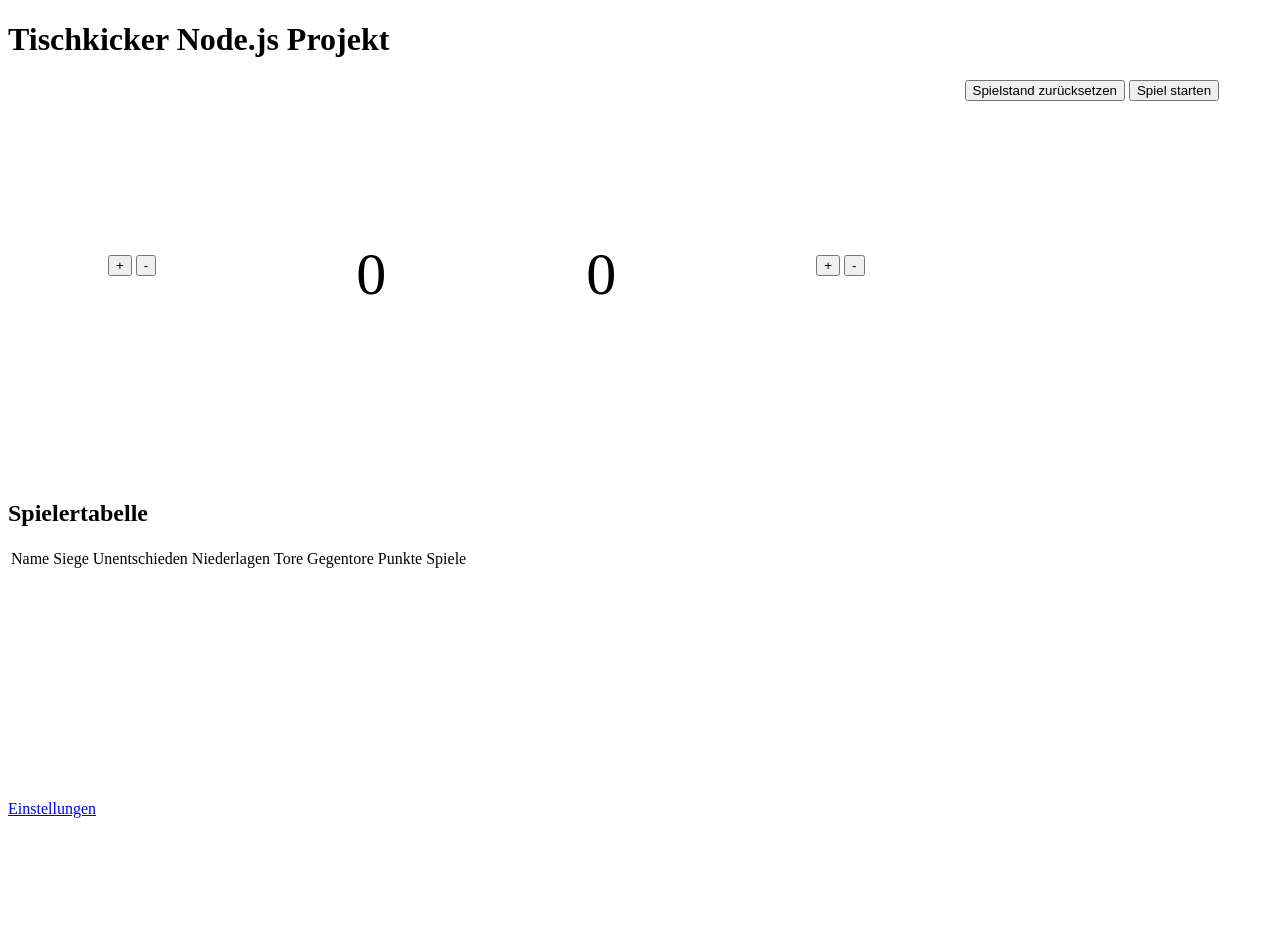
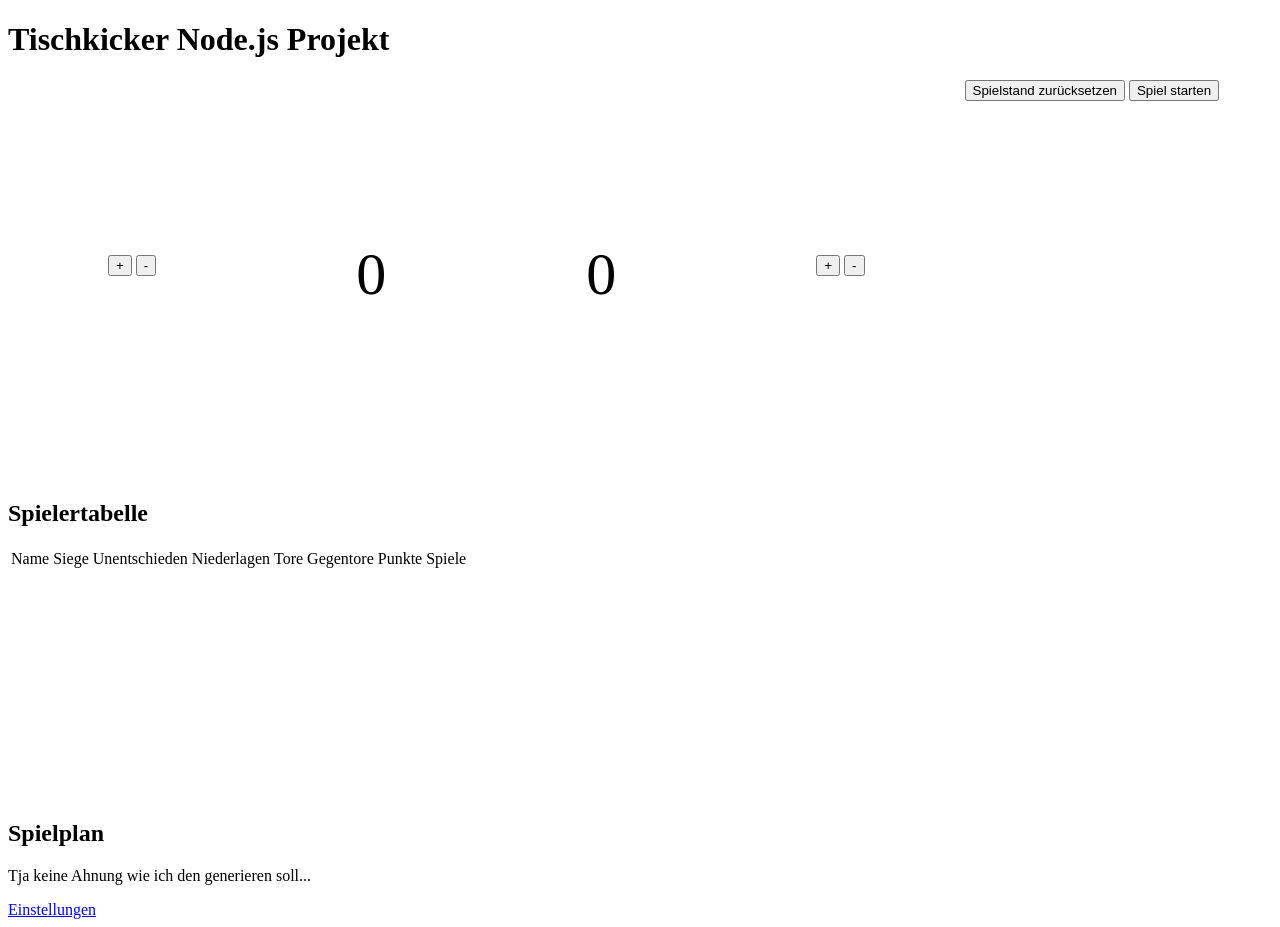
Before and after one commit to sgeweiler/nodejs-kicker, a website: page index.html in a window 1280 px wide. Before the commit the page ends 826 px from the top, so only its background shows below. Drawn offline with nearby package versions, Linux system fonts and the light colour scheme; no server answers.

Commit message:
Added todos for Wednesday

```diff
--- a/index.html
+++ b/index.html
@@ -62,6 +62,10 @@
       </template>
     </table>
   </div>
+  <div>
+    <h2>Spielplan</h2>
+    <p>Tja keine Ahnung wie ich den generieren soll...</p>
+  </div>
 </div>
 </body>
 
@@ -89,6 +93,7 @@
     })
 
     socket.on('startGame', function (data) {
+      /* Todo: Countdown 3 Seconds evtl. Alert?*/
       whistle.play();
     });
 
@@ -121,7 +126,7 @@
 
       let playerDataTable = document.getElementById('playerFullEntries');
       let template = document.querySelector('#playerFullEntries');
-      for (const value of Object.entries(values)){
+      for (const value of Object.entries(values)) {
         template.content.querySelector('.playerName').innerText = value[1].name;
         template.content.querySelector('.playerWins').innerText = value[1].wins;
         template.content.querySelector('.playerDraws').innerText = value[1].draws;
--- a/index.js
+++ b/index.js
@@ -11,6 +11,11 @@ let goalCountTwo = 0;
 let gameIsRunning = false;
 
 const { exec } = require('child_process')
+
+/*
+* todo: -Mode 1vs1. gameIsRunning true, until score = 10
+* todo: Spielplan irgendwie generieren. Ligasystem: Spieler nehmen und in Variablen schreiben, dann for each Spieler mit jedem Anderen bis auf sich selbst ein String mit dem SQL Insert erzeugen, Inserten
+* */
 
 /* Einstellungen für die Spielzeit aus der Datenbank holen */
 let playtime;
```
